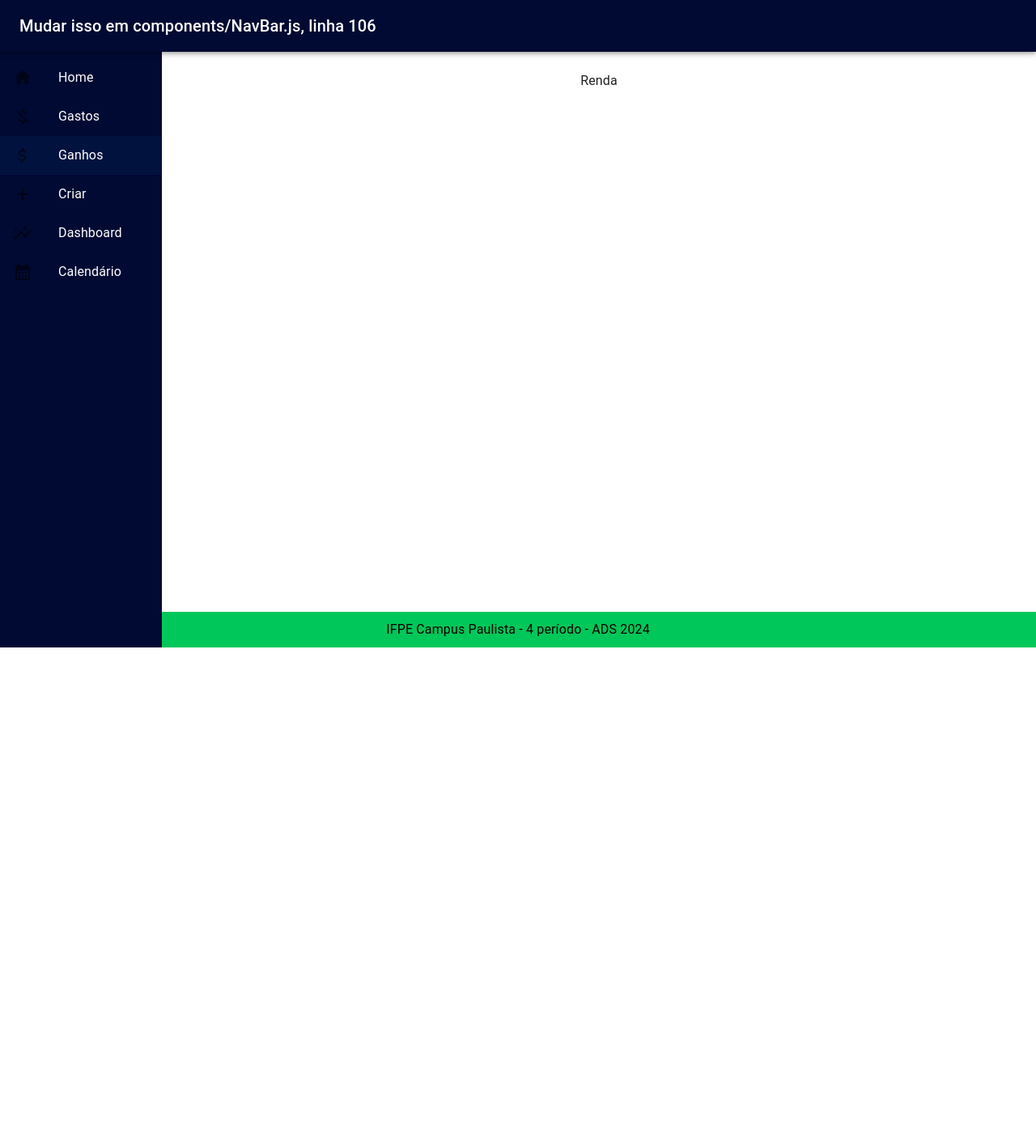
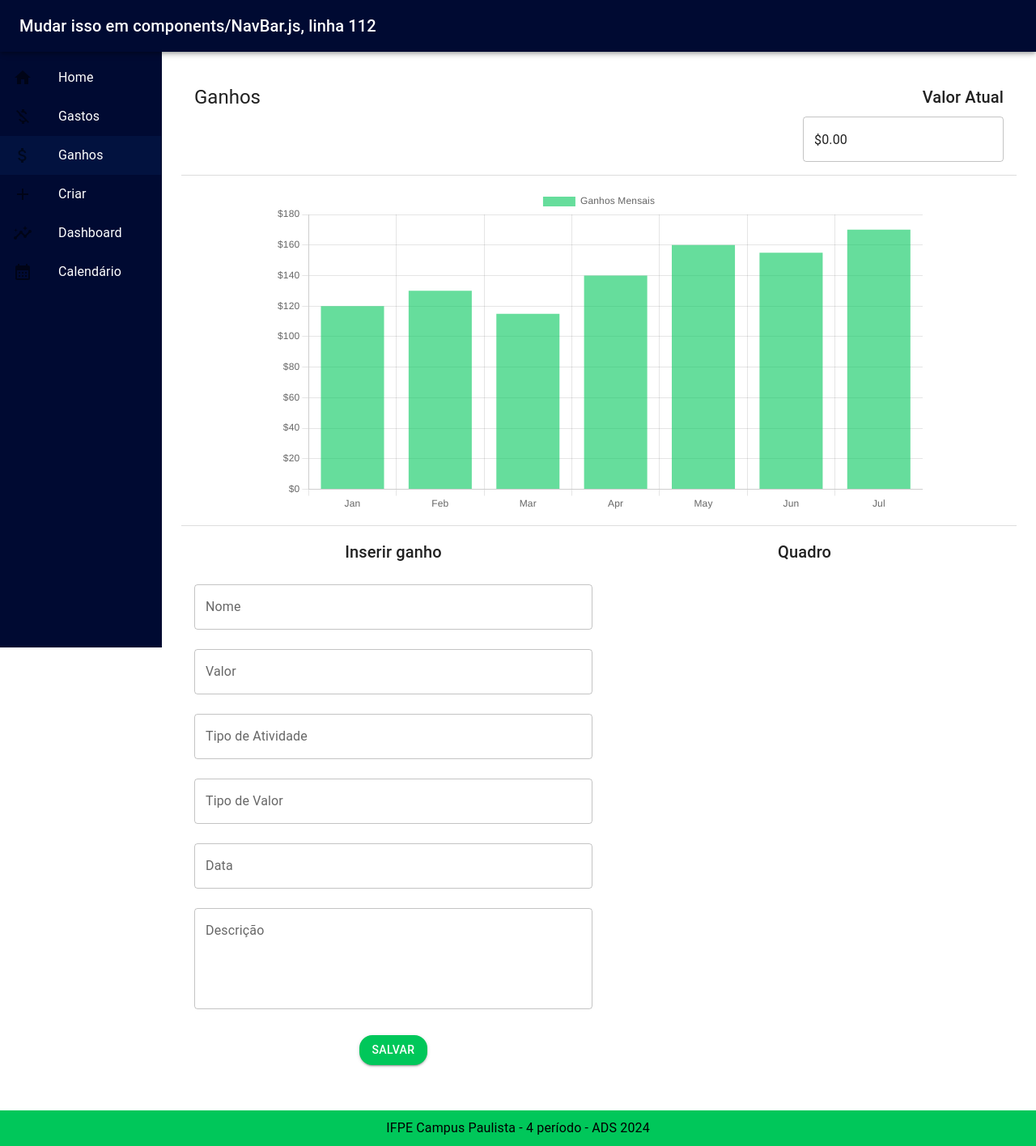
Before and after one commit to MatheusLuizz/projeto-web-2, a React (Create React App) app in the folder frontend/: page /ganhos in a window 1280 px wide. Shown: the whole page at 81% size. Before the commit the page ends 800 px from the top, so only its background shows below. Built offline with nearby package versions, Linux system fonts and the light colour scheme.

Commit message:
Create Incomes and Expenses windows

```diff
--- a/frontend/package.json
+++ b/frontend/package.json
@@ -11,7 +11,9 @@
     "@testing-library/jest-dom": "^5.17.0",
     "@testing-library/react": "^13.4.0",
     "@testing-library/user-event": "^13.5.0",
+    "chart.js": "^4.4.4",
     "react": "^18.3.1",
+    "react-chartjs-2": "^5.2.0",
     "react-dom": "^18.3.1",
     "react-router-dom": "^6.26.0",
     "react-scripts": "5.0.1",
--- a/frontend/src/App.css
+++ b/frontend/src/App.css
@@ -1,5 +1,19 @@
+html, body {
+  margin: 0;
+  padding: 0;
+  height: 100%;
+}
+
 .App {
+  display: flex;
   text-align: center;
+  flex-direction: column;
+  min-height: 100vh;
+}
+
+.content {
+  flex: 1;
+  padding: 20px;
 }
 
 .App-logo {
--- a/frontend/src/components/Expenses.js
+++ b/frontend/src/components/Expenses.js
@@ -1,9 +1,110 @@
-import React from 'react'
+import React from 'react';
+import { Box, Button, TextField, Typography } from '@mui/material';
+import { Bar } from 'react-chartjs-2';
+import { Chart as ChartJS, CategoryScale, LinearScale, BarElement, Title, Tooltip, Legend } from 'chart.js';
+
+ChartJS.register(CategoryScale, LinearScale, BarElement, Title, Tooltip, Legend);
 
 const Expenses = () => {
+  // dados inventados, jajá substituo por dados do db
+  const data = {
+    labels: ['Jan', 'Feb', 'Mar', 'Apr', 'May', 'Jun', 'Jul'],
+    datasets: [
+      {
+        label: 'Gastos Mensais',
+        // mais dados inventados
+        data: [120, 130, 115, 140, 160, 155, 170],
+        backgroundColor: 'rgba(255, 0, 0, 0.6)', // Cor das barras
+      },
+    ],
+  };
+
+  const options = {
+    responsive: true,
+    plugins: {
+      legend: {
+        position: 'top',
+      },
+      tooltip: {
+        callbacks: {
+          label: (tooltipItem) => `$${tooltipItem.raw}`,
+        },
+      },
+    },
+    scales: {
+      x: {
+        stacked: true,
+      },
+      y: {
+        stacked: true,
+        ticks: {
+          callback: (value) => `$${value}`,
+        },
+      },
+    },
+  };
+
   return (
-    <div>Gastos</div>
-  )
-}
+    <Box sx={{ display: 'flex', flexDirection: 'column', minHeight: '100vh' }}>
+      <Box sx={{ display: 'flex', justifyContent: 'space-between', p: 2, borderBottom: '1px solid #ddd' }}>
+        {/* "Gastos" */}
+        <Typography variant="h5">Gastos</Typography>
 
-export default Expenses
+        {/* "Valor Atual" */}
+        <Box sx={{ textAlign: 'right' }}>
+          <Typography variant="h6">Valor Atual</Typography>
+          <TextField
+            variant="outlined"
+            value="$0.00"
+            sx={{ borderRadius: '16px', mt: 1 }}
+            InputProps={{
+              readOnly: true,
+            }}
+          />
+        </Box>
+      </Box>
+
+      {/* Gráfico */}
+      <Box sx={{ flexGrow: 1, p: 2, display: 'flex', justifyContent: 'center' }}>
+        <Box sx={{ width: '100%', maxWidth: '800px' }}>
+          <Bar data={data} options={options} />
+        </Box>
+      </Box>
+
+      <Box sx={{ display: 'flex', justifyContent: 'space-between', p: 2, borderTop: '1px solid #ddd', mt: 'auto' }}>
+        {/* Formulário */}
+        <Box sx={{ flex: 1, pr: 2 }}>
+          <Typography variant="h6">Inserir gasto</Typography>
+          <Box component="form" sx={{ display: 'flex', flexDirection: 'column', mt: 1 }}>
+            <TextField label="Nome" variant="outlined" margin="normal" />
+            <TextField label="Valor" variant="outlined" margin="normal" />
+            <TextField label="Tipo de Atividade" variant="outlined" margin="normal" />
+            <TextField label="Tipo de Valor" variant="outlined" margin="normal" />
+            <TextField label="Data" variant="outlined" margin="normal" />
+            <TextField label="Descrição" variant="outlined" margin="normal" multiline rows={4} />
+            <Button
+              variant="contained"
+              sx={{
+                mt: 3,
+                mb: 2,
+                bgcolor: 'rgba(255, 0, 0, 0.6)',
+                borderRadius: '16px',
+                alignSelf: 'center'
+              }}
+            >
+              Salvar
+            </Button>
+          </Box>
+        </Box>
+
+        {/* "Quadro" */}
+        <Box sx={{ flex: 1 }}>
+          <Typography variant="h6">Quadro</Typography>
+          {/* Conteúdo do quadro, tbm adiciono jajá */}
+        </Box>
+      </Box>
+    </Box>
+  );
+};
+
+export default Expenses;
--- a/frontend/src/components/Footer.js
+++ b/frontend/src/components/Footer.js
@@ -8,10 +8,11 @@ const useStyles = makeStyles(
             color: '#000',
             textAlign: 'center',
             padding: '10px',
-            position: 'fixed',
+            //position: 'fixed',
             left: '0',
             bottom: '0',
             width: '100%',
+            marginTop: 'auto',
             boxSizing: 'border-box'
         }
     })
--- a/frontend/src/components/Income.js
+++ b/frontend/src/components/Income.js
@@ -1,9 +1,110 @@
-import React from 'react'
+import React from 'react';
+import { Box, Button, TextField, Typography } from '@mui/material';
+import { Bar } from 'react-chartjs-2';
+import { Chart as ChartJS, CategoryScale, LinearScale, BarElement, Title, Tooltip, Legend } from 'chart.js';
+
+ChartJS.register(CategoryScale, LinearScale, BarElement, Title, Tooltip, Legend);
 
 const Income = () => {
+  // dados inventados, jajá substituo por dados do db
+  const data = {
+    labels: ['Jan', 'Feb', 'Mar', 'Apr', 'May', 'Jun', 'Jul'],
+    datasets: [
+      {
+        label: 'Ganhos Mensais',
+        // mais dados inventados
+        data: [120, 130, 115, 140, 160, 155, 170],
+        backgroundColor: 'rgba(0, 199, 90, 0.6)', // Cor das barras
+      },
+    ],
+  };
+
+  const options = {
+    responsive: true,
+    plugins: {
+      legend: {
+        position: 'top',
+      },
+      tooltip: {
+        callbacks: {
+          label: (tooltipItem) => `$${tooltipItem.raw}`,
+        },
+      },
+    },
+    scales: {
+      x: {
+        stacked: true,
+      },
+      y: {
+        stacked: true,
+        ticks: {
+          callback: (value) => `$${value}`,
+        },
+      },
+    },
+  };
+
   return (
-    <div>Renda</div>
-  )
-}
+    <Box sx={{ display: 'flex', flexDirection: 'column', minHeight: '100vh' }}>
+      <Box sx={{ display: 'flex', justifyContent: 'space-between', p: 2, borderBottom: '1px solid #ddd' }}>
+        {/* "Ganhos" */}
+        <Typography variant="h5">Ganhos</Typography>
 
-export default Income
+        {/* "Valor Atual" */}
+        <Box sx={{ textAlign: 'right' }}>
+          <Typography variant="h6">Valor Atual</Typography>
+          <TextField
+            variant="outlined"
+            value="$0.00"
+            sx={{ borderRadius: '16px', mt: 1 }}
+            InputProps={{
+              readOnly: true,
+            }}
+          />
+        </Box>
+      </Box>
+
+      {/* Gráfico */}
+      <Box sx={{ flexGrow: 1, p: 2, display: 'flex', justifyContent: 'center' }}>
+        <Box sx={{ width: '100%', maxWidth: '800px' }}>
+          <Bar data={data} options={options} />
+        </Box>
+      </Box>
+
+      <Box sx={{ display: 'flex', justifyContent: 'space-between', p: 2, borderTop: '1px solid #ddd', mt: 'auto' }}>
+        {/* Formulário */}
+        <Box sx={{ flex: 1, pr: 2 }}>
+          <Typography variant="h6">Inserir ganho</Typography>
+          <Box component="form" sx={{ display: 'flex', flexDirection: 'column', mt: 1 }}>
+            <TextField label="Nome" variant="outlined" margin="normal" />
+            <TextField label="Valor" variant="outlined" margin="normal" />
+            <TextField label="Tipo de Atividade" variant="outlined" margin="normal" />
+            <TextField label="Tipo de Valor" variant="outlined" margin="normal" />
+            <TextField label="Data" variant="outlined" margin="normal" />
+            <TextField label="Descrição" variant="outlined" margin="normal" multiline rows={4} />
+            <Button
+              variant="contained"
+              sx={{
+                mt: 3,
+                mb: 2,
+                bgcolor: '#00C75A',
+                borderRadius: '16px',
+                alignSelf: 'center'
+              }}
+            >
+              Salvar
+            </Button>
+          </Box>
+        </Box>
+
+        {/* "Quadro" */}
+        <Box sx={{ flex: 1 }}>
+          <Typography variant="h6">Quadro</Typography>
+          {/* Conteúdo do quadro, tbm adiciono jajá */}
+        </Box>
+      </Box>
+    </Box>
+  );
+};
+
+export default Income;
--- a/frontend/src/components/NavBar.js
+++ b/frontend/src/components/NavBar.js
@@ -109,7 +109,7 @@ export default function NavBar(props) {
           </IconButton>
 
           <Typography variant="h6" noWrap component="div">
-            Mudar isso em components/NavBar.js, linha 106
+            Mudar isso em components/NavBar.js, linha 112
           </Typography>
         </Toolbar>
       </AppBar>
```
Also changed, not shown: 1 other file (tests, documents, lock files or other folders).
